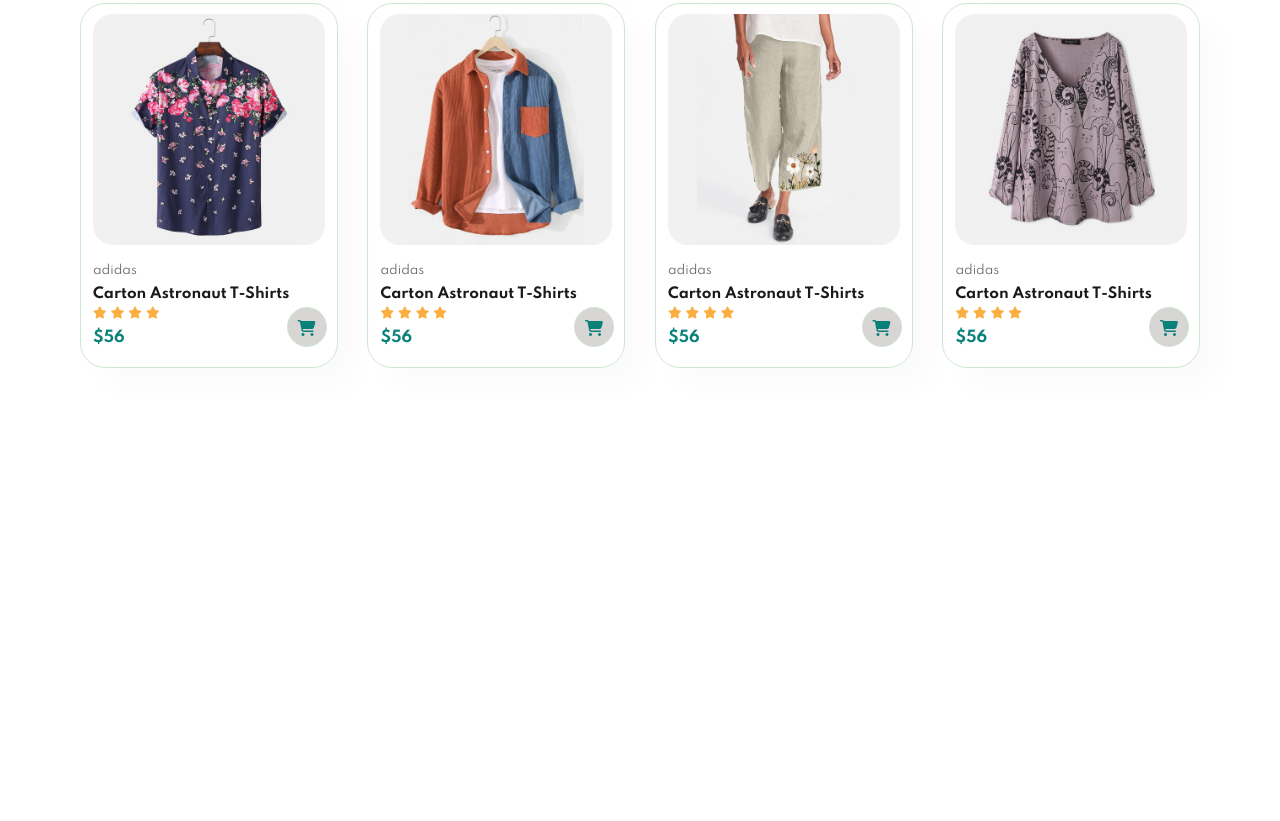
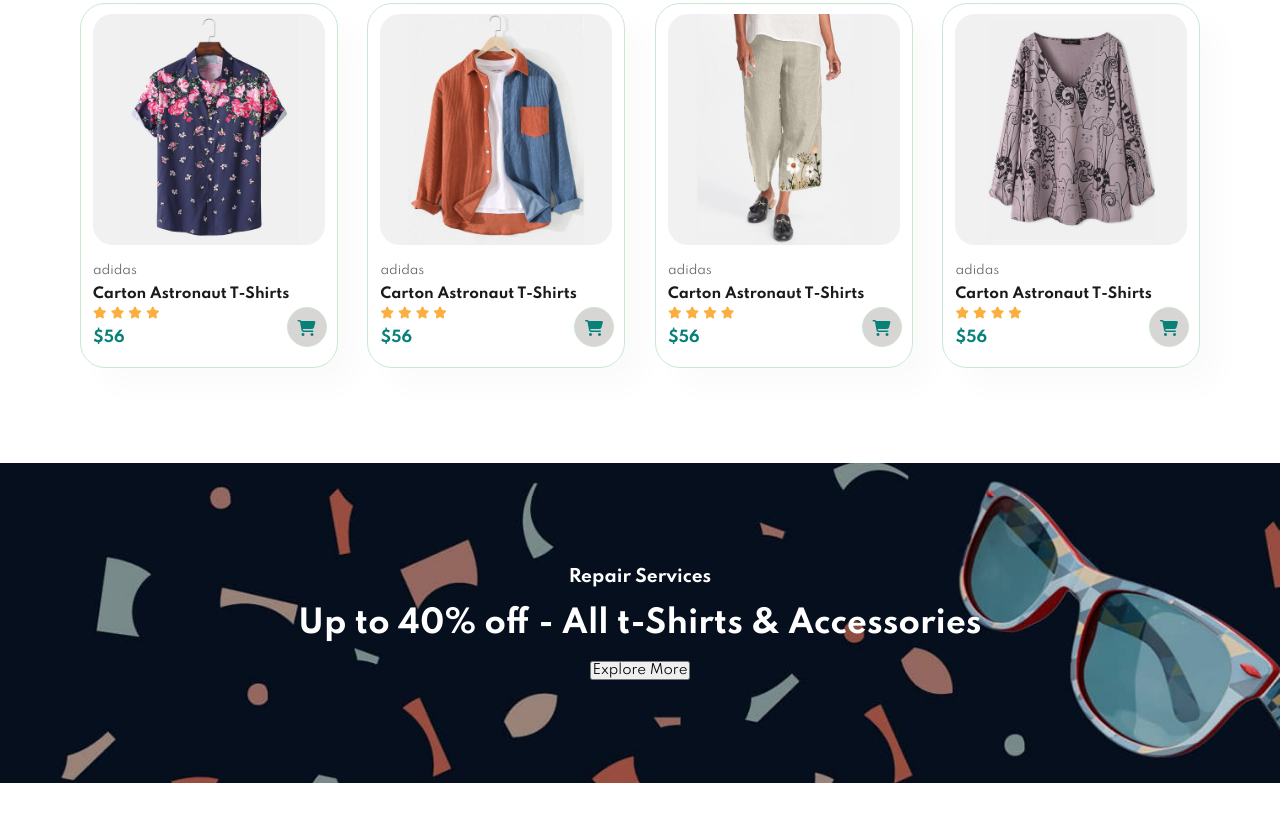
Before and after one commit to sif1t/shopping-ecommerch-website, a plain HTML site: page index.html in a window 1280 px wide. Shown: the part 1680-2501 px from the top of the page. Before the commit the page ends 2103 px from the top, so only its background shows below. Drawn offline with Linux system fonts and the light colour scheme.

Commit message:
add new banner section

```diff
--- a/index.html
+++ b/index.html
@@ -37,7 +37,6 @@
            <p>Save more with coupons & up to &0% off!</p>
            <button>Show Now</button>
      </section>
-
    <!-- hero section end  -->
 
    <!-- feature section start  -->
@@ -198,6 +197,16 @@
     </section>
     <!-- feature section 1 end  -->
 
+    <!-- baner section start  -->
+         <section id="banner" class="section-m1">
+               <h4>Repair Services</h4>
+               <h2>Up to <span>40% off</span> - All t-Shirts & Accessories</h2>
+               <button>Explore More</button>
+         </section>
+    <!-- baner section end  -->
+
+
+
     <!-- link js  -->
    <script src="main.js"></script>
 </body>
--- a/style.css
+++ b/style.css
@@ -234,7 +234,36 @@ body {
      right: 10px;
 
  }
+  /* feature section 1 end  */
 
+   /* baner section start */
+ #banner {
+    display: flex;
+    flex-direction:column;
+    justify-content: center;
+    align-items: center;
+    text-align: center;
+    background-image: url(img/banner/b2.jpg);
+    width: 100%;
+    height: 40vh;
+    background-size: cover;
+    background-position: center;
+ }
+
+ #banner h4 {
+    color: #fff;
+    font-size: 17px;
+ }
+ #banner h2 {
+    color: #fff;
+    font-size: 31px;
+    padding: 10px 0;
+ }
+ #banner h2 span{
+    color: #fff;
+    font-size: 31px;
+    padding: 10px 0;
+ }
 
 
 
```
